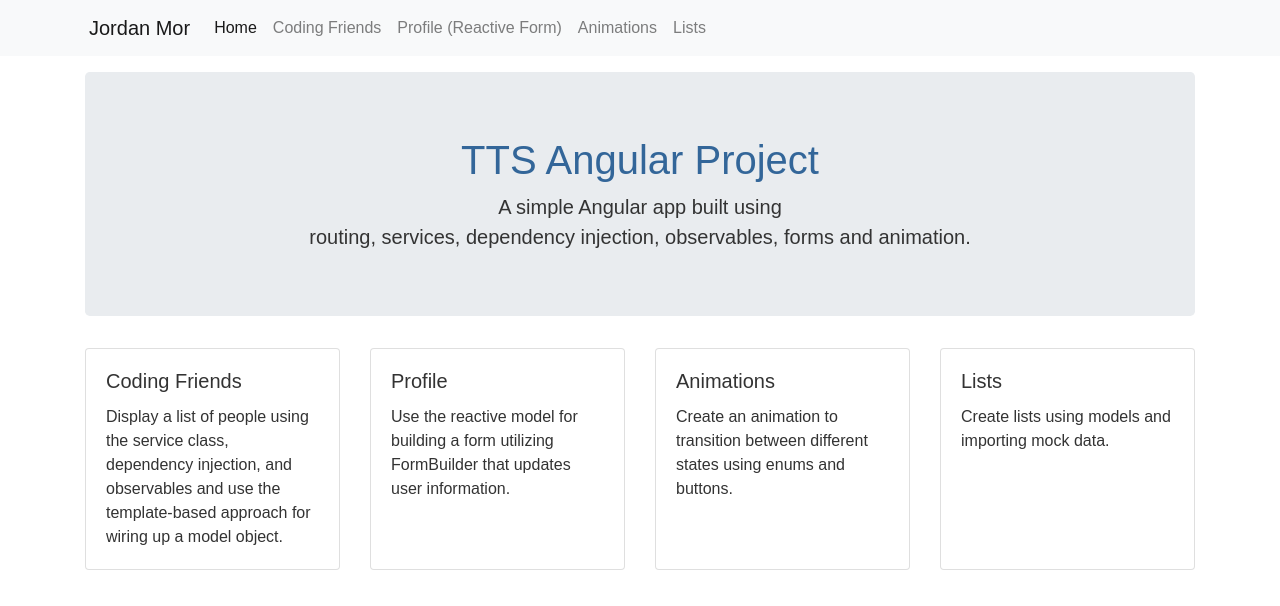
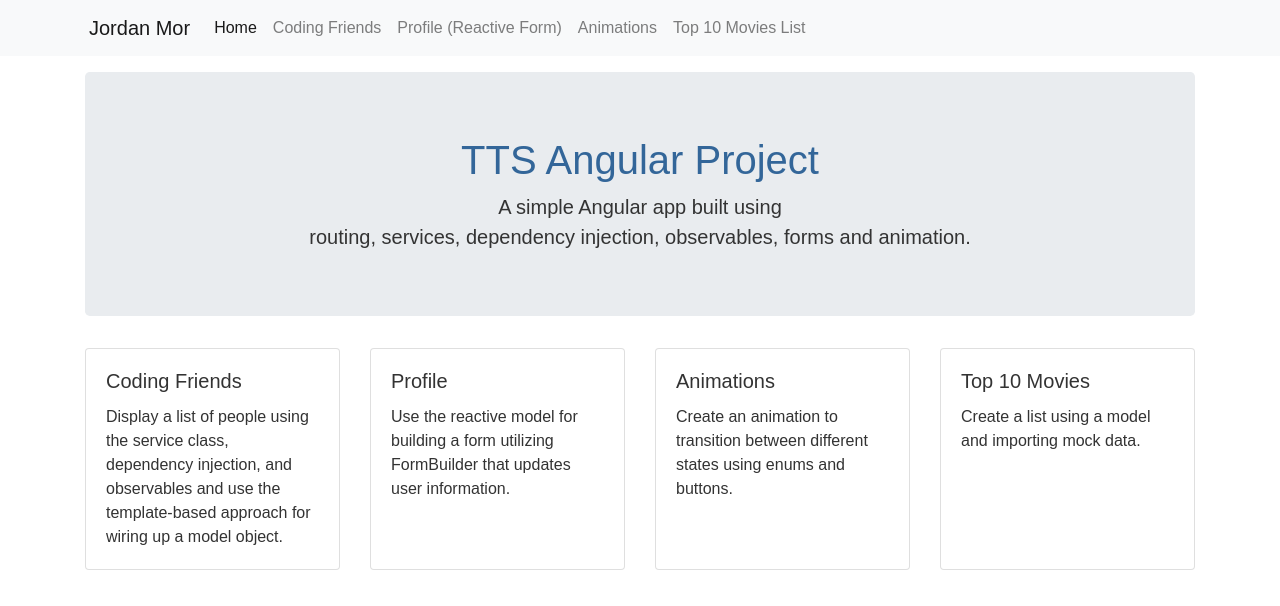
Before and after one commit to jordanmor/angular-lab-demo, an Angular app: page / in a window 1280 px wide. Shown: the top 606 px of the page. Built offline with nearby package versions, Linux system fonts and the light colour scheme.

Commit message:
Delete shopping list component & related files

```diff
--- a/src/app/app-routing.module.ts
+++ b/src/app/app-routing.module.ts
@@ -1,6 +1,5 @@
 import { NgModule } from '@angular/core';
 import { Routes, RouterModule } from '@angular/router';
-import { ShoppingListComponent} from './shopping-list/shopping-list.component';
 import { HomeComponent } from './home/home.component';
 import { MoviesComponent } from './movies/movies.component';
 import { FriendsComponent } from './friends/friends.component';
@@ -13,7 +12,6 @@ const routes: Routes = [
   { path: 'profile', component: ProfileEditorReactiveComponent },
   { path: 'animations', component: AnimationsComponent },
   { path: 'movies', component: MoviesComponent },
-  { path: 'shopping-list', component: ShoppingListComponent },
 ];
 
 @NgModule({
--- a/src/app/app.module.ts
+++ b/src/app/app.module.ts
@@ -5,7 +5,6 @@ import { BrowserAnimationsModule } from '@angular/platform-browser/animations';
 
 import { AppRoutingModule } from './app-routing.module';
 import { AppComponent } from './app.component';
-import { ShoppingListComponent } from './shopping-list/shopping-list.component';
 import { NavbarComponent } from './navbar/navbar.component';
 import { HomeComponent } from './home/home.component';
 import { MoviesComponent } from './movies/movies.component';
@@ -17,7 +16,6 @@ import { ProfileEditorReactiveComponent } from './profile-editor-reactive/profil
 @NgModule({
   declarations: [
     AppComponent,
-    ShoppingListComponent,
     NavbarComponent,
     HomeComponent,
     MoviesComponent,
--- a/src/app/data/projects.ts
+++ b/src/app/data/projects.ts
@@ -4,5 +4,5 @@ export const PROJECTS: Project[] = [
   {id: 1, title: 'Coding Friends', link: 'friends', description: 'Display a list of people using the service class, dependency injection, and observables and use the template-based approach for wiring up a model object.'},
   {id: 2, title: 'Profile', link: 'profile', description: 'Use the reactive model for building a form utilizing FormBuilder that updates user information.'},
   {id: 3, title: 'Animations', link: 'animations', description: 'Create an animation to transition between different states using enums and buttons.'},
-  {id: 4, title: 'Lists', link: 'lists', description: 'Create lists using models and importing mock data.'},
+  {id: 4, title: 'Top 10 Movies', link: 'movies', description: 'Create a list using a model and importing mock data.'},
 ];
--- a/src/app/data/shopping-items.ts
+++ /dev/null
@@ -1,13 +0,0 @@
-import { ShoppingItem } from '../models/ShoppingItems';
-
-export const SHOPPING_ITEMS: ShoppingItem[] = [
-  {id: 1, name: 'Lamp'},
-  {id: 2, name: 'Toothbrush'},
-  {id: 3, name: 'Window Wipers'},
-  {id: 4, name: 'Notebook'},
-  {id: 5, name: 'Chair'},
-  {id: 6, name: 'Wine Glasses'},
-  {id: 7, name: 'Pillow'},
-  {id: 8, name: 'Bucket'},
-  {id: 9, name: 'Blanket'},
-];
--- a/src/app/models/ShoppingItems.ts
+++ /dev/null
@@ -1,4 +0,0 @@
-export class ShoppingItem {
-  id: number;
-  name: string;
-}
--- a/src/app/navbar/navbar.component.html
+++ b/src/app/navbar/navbar.component.html
@@ -19,7 +19,7 @@
             <a class="nav-link" routerLink="animations">Animations</a>
           </li>
           <li class="nav-item">
-            <a class="nav-link" routerLink="lists">Lists</a>
+            <a class="nav-link" routerLink="movies">Top 10 Movies List</a>
           </li>
         </ul>
       </div>
--- a/src/app/shopping-list/shopping-list.component.css
+++ /dev/null
@@ -1,33 +0,0 @@
-ul {
-  margin: 0 auto 2em auto;
-  list-style-type: none;
-  padding: 0;
-  width: 15em;
-}
-
-li {
-  height: 2.4rem;
-  position: relative;
-  cursor: pointer;
-  background-color: #EEE;
-  margin-bottom: .5em;
-  border-radius: 4px;
-}
-
-li:hover {
-  color: #607D8B;
-  background-color: #DDD;
-  left: .1em;
-}
-
-li span {
-  display: inline-block;
-  height: 100%;
-  font-size: small;
-  color: white;
-  padding: 0.8em 0.7em 0 0.7em;
-  margin-right: .3rem;
-  background-color:#405061;
-  min-width: 16px;
-  border-radius: 4px 0 0 4px;
-}
--- a/src/app/shopping-list/shopping-list.component.html
+++ /dev/null
@@ -1,10 +0,0 @@
-<div class="jumbotron text-center">
-  <h1>Shopping List</h1>
-</div>
-<div>
-  <ul *ngIf="shoppingItems">
-    <li *ngFor="let item of shoppingItems">
-      <span>{{ item.id }}</span> {{ item.name }}
-    </li>
-  </ul>
-</div>
--- a/src/app/shopping-list/shopping-list.component.ts
+++ /dev/null
@@ -1,19 +0,0 @@
-import { Component, OnInit } from '@angular/core';
-import { ShoppingItem } from '../models/ShoppingItems';
-import { SHOPPING_ITEMS } from '../data/shopping-items';
-
-@Component({
-  selector: 'app-shopping-list',
-  templateUrl: './shopping-list.component.html',
-  styleUrls: ['./shopping-list.component.css']
-})
-export class ShoppingListComponent implements OnInit {
-
-  shoppingItems = SHOPPING_ITEMS;
-
-  constructor() { }
-
-  ngOnInit() {
-  }
-
-}
```
Also changed, not shown: 1 other file (tests, documents, lock files or other folders).
